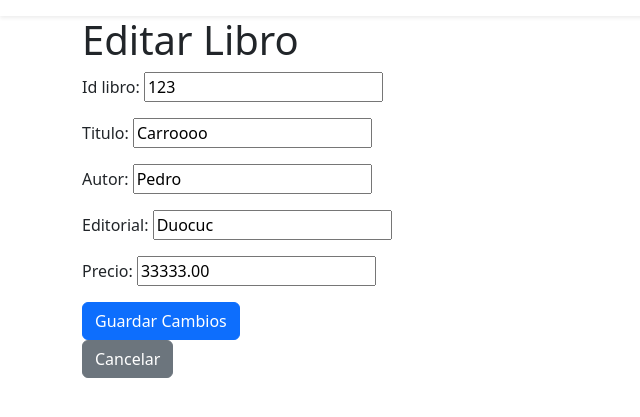
After one commit to Bryanchavezv/Break, a Django app: page /editar_libro/123/ in a window 1280 px wide. The commit adds this page. Shown: the top 417 px of the page, without its empty margins (0-640 px from the left). Run offline with Django 4.2, Linux system fonts and the light colour scheme; data comes from the database, SQL or seed files in the repository; both versions use the stored data as it was after the commit; some libraries are stand-ins or nearby versions.

Commit message:
crud libros

```diff
--- /dev/null
+++ b/break/redsocial/templates/redsocial/editar_libro.html
@@ -0,0 +1,34 @@
+<!-- templates/redsocial/editar_libro.html -->
+{% load static %}
+<!DOCTYPE html>
+<html lang="es">
+<head>
+    <meta charset="utf-8">
+    <meta content="width=device-width, initial-scale=1.0" name="viewport">
+    <title>Editar Libro</title>
+    <link href="{% static 'redsocial/css/bootstrap.min.css' %}" rel="stylesheet">
+</head>
+<body>
+
+<!-- Barra de navegación -->
+<nav class="navbar navbar-expand-lg navbar-light bg-white shadow-sm justify-content-end">
+    <!-- Aquí va el contenido de tu barra de navegación -->
+</nav>
+
+<!-- Contenido principal -->
+<div class="container">
+    <h1>Editar Libro</h1>
+
+    <form method="post">
+        {% csrf_token %}
+        {{ form.as_p }}
+        <button type="submit" class="btn btn-primary">Guardar Cambios</button>
+    </form>
+
+    <a href="{% url 'marketplace' %}" class="btn btn-secondary">Cancelar</a>
+</div>
+
+<script src="https://code.jquery.com/jquery-3.5.1.min.js"></script>
+<script src="{% static 'redsocial/js/bootstrap.bundle.min.js' %}"></script>
+</body>
+</html>
--- a/break/redsocial/urls.py
+++ b/break/redsocial/urls.py
@@ -13,4 +13,6 @@ urlpatterns = [
     path('carro', views.carro, name='carro'),
 
     path('agregar_libro', views.agregar_libro, name='agregar_libro'),
+    path('eliminar_libro/<int:id_libro>/', views.eliminar_libro, name='eliminar_libro'),
+    path('editar_libro/<int:id_libro>/', views.editar_libro, name='editar_libro'),
 ]
--- a/break/redsocial/views.py
+++ b/break/redsocial/views.py
@@ -1,4 +1,4 @@
-from django.shortcuts import render, redirect
+from django.shortcuts import render, redirect, get_object_or_404
 from django.contrib.auth.hashers import make_password, check_password
 from django.contrib import messages
 from .forms import RegistrarForm, LoginForm, LibroForm
@@ -69,3 +69,25 @@ def agregar_libro(request):
     else:
         form = LibroForm()
     return render(request, 'redsocial/marketplace.html', {'form': form})
+
+
+def eliminar_libro(request, id_libro):
+    libro = get_object_or_404(Libro, id_libro=id_libro)
+    libro.delete()
+    messages.success(request, 'Libro eliminado con éxito')
+    return redirect('marketplace')
+
+
+def editar_libro(request, id_libro):
+    libro = get_object_or_404(Libro, id_libro=id_libro)
+
+    if request.method == 'POST':
+        form = LibroForm(request.POST, instance=libro)
+        if form.is_valid():
+            form.save()
+            messages.success(request, 'Libro actualizado con éxito')
+            return redirect('marketplace')
+    else:
+        form = LibroForm(instance=libro)
+
+    return render(request, 'redsocial/editar_libro.html', {'form': form, 'libro': libro})
```
Also changed, not shown: break/redsocial/templates/redsocial/marketplace.html (+5 -3 lines), break/db.sqlite3.
